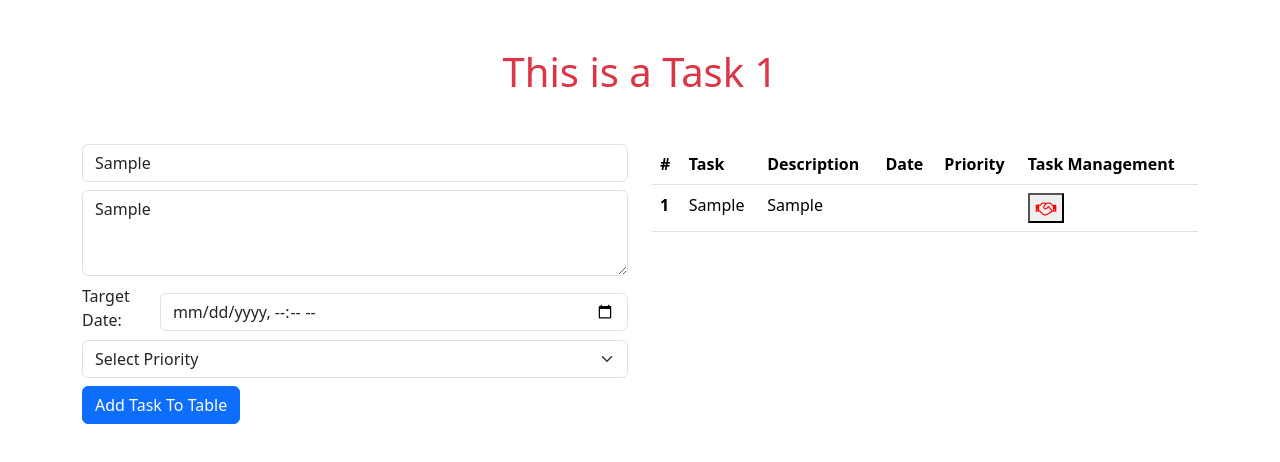
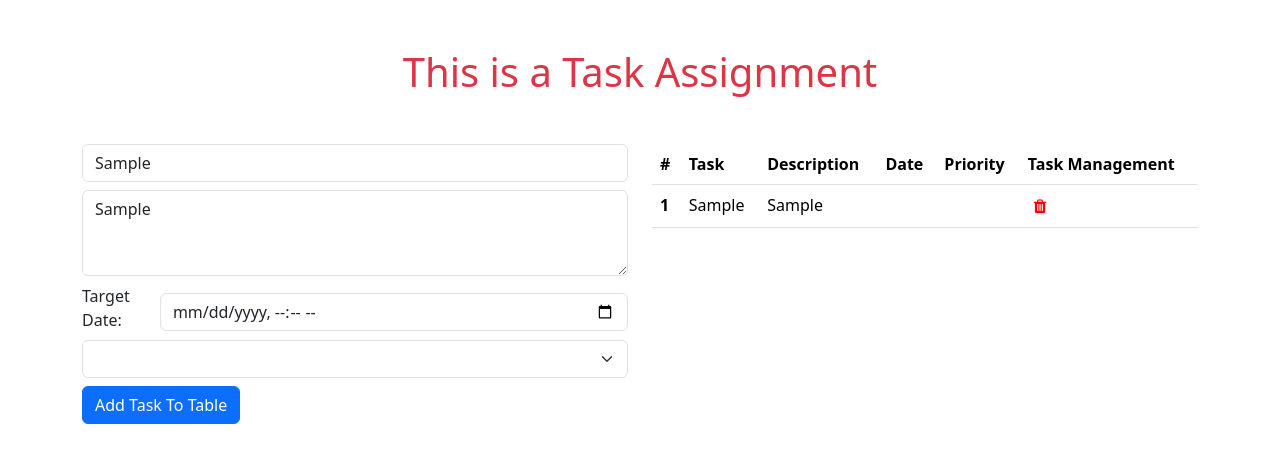
Before and after one commit to pavlovic-bojan/learning-Angular, an Angular app in the folder bojan/: page / in a window 1280 px wide. Both pictures are taken after typing "Sample", "Sample" into the empty fields and a click on the button "Add Task To Table". Shown: the top 462 px of the page. Built offline with nearby package versions, Linux system fonts and the light colour scheme.

Commit message:
fix day 2 ngClass

```diff
--- a/bojan/src/app/task/task.component.ts
+++ b/bojan/src/app/task/task.component.ts
@@ -6,7 +6,7 @@ import { Component } from '@angular/core'
   styleUrls: ['./task.component.css']
 })
 export class TaskComponent {
-  name='Task 1'
+  name='Task Assignment'
 
   allTask:any []= []
 
--- a/bojan/src/app/task/todo-form/todo-form.component.html
+++ b/bojan/src/app/task/todo-form/todo-form.component.html
@@ -6,10 +6,9 @@
         <input class="form-control mt-2" type="datetime-local" id="date" name="date" [(ngModel)]="createTaskModal.date" placeholder="Target Date">
     </div>
     <select class="form-select mt-2" name="priority" id="priority" [(ngModel)]="createTaskModal.priority">
-        <option value="" disabled selected>Select Priority</option>
-        <option value="red">High</option>
-        <option value="yellow">Medium</option>
-        <option value="green">Low</option>
+        <option value="High">High</option>
+        <option value="Medium">Medium</option>
+        <option value="Low">Low</option>
     </select>
     <button class="btn btn-primary mt-2" type="submit" (click)="addTaskToTable()">Add Task To Table</button>
 </form>
--- a/bojan/src/app/task/todo-table/todo-table.component.html
+++ b/bojan/src/app/task/todo-table/todo-table.component.html
@@ -15,8 +15,29 @@
           <td>{{row.task}}</td>
           <td>{{row.description}}</td>
           <td>{{ row.date | date: 'full' : 'America/Los_Angeles' : 'en-US' }}</td>
-          <td>{{row.priority}}</td>
-          <td><button (click)="deleteTaskToTable(i)"><i class="fa fa-handshake-o" aria-hidden="false" style="color: red;"></i></button></td>
+          <td>
+            <span [ngClass]="{
+                'bg-danger': row.priority === 'High',
+                'bg-warning': row.priority === 'Medium',
+                'bg-success': row.priority === 'Low'
+              }" style="
+                padding: 10px;
+                border-radius: 6px;
+                display: flex;
+                justify-content: center;
+                align-items: center;
+                width: 100%;
+                height: 100%;
+                color: white;
+              ">
+                {{row.priority}}
+              </span>
+          </td>
+          <td>
+                <button (click)="deleteTaskToTable(i)"  style="background-color: transparent; border: none;">
+                    <i class="fa fa-trash" aria-hidden="false" aria-hidden="false" style="color: red; background-color: transparent; border: none;"></i>
+                </button>
+          </td>
       </tr>
   </tbody>
 </table>
```
